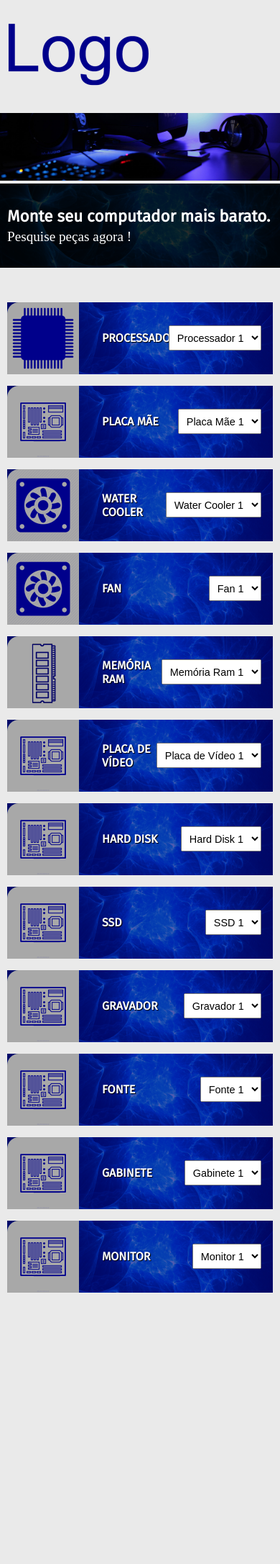
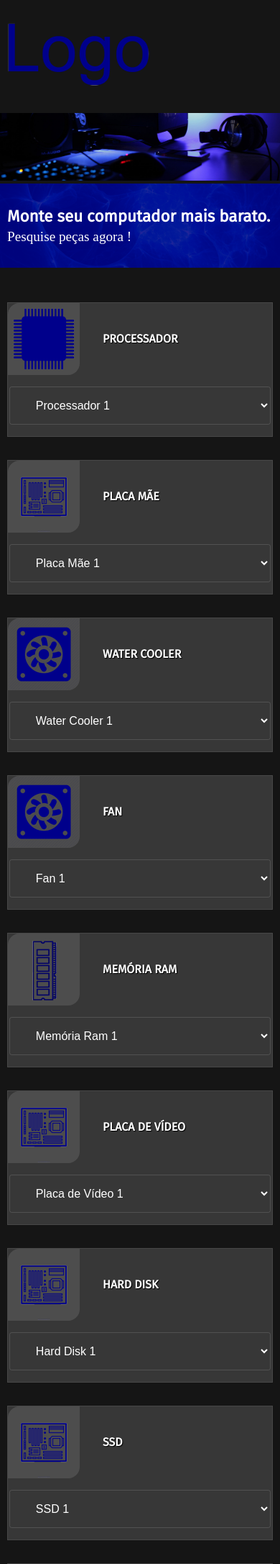
Before and after one commit to browndemon/sistemadepesquisa, a PHP site: page /template/index.php in a window 390 px wide. Shown: the top 2173 px of the page at 72% size. Before the commit the page ends 1796 px from the top, so only its background shows below. Run offline with PHP 8.4, Linux system fonts and the light colour scheme.

Commit message:
Front-end

```diff
--- a/template/assets/css/reset.css
+++ b/template/assets/css/reset.css
@@ -15,7 +15,7 @@ img {
 
 
 body {
-    background: #eaeaea;
+    background: #151515;
     font-size: 16px;
 }
 
--- a/template/assets/css/style.css
+++ b/template/assets/css/style.css
@@ -24,7 +24,7 @@ header {
 }
 
 .bgimgmp {
-    background: rgba(0, 0, 0, 0.82);
+    background: rgba(0, 0, 139, 0.85);
 }
 
 .bgmpc {
@@ -50,17 +50,16 @@ h2 {
 }
 
 .bgcomp {
-    background: url(../img/monte-pc-agora/bg.jpg) no-repeat center;
     background-size: cover;
     width: 100%;
 }
 
 .bgcompcor {
-    background: rgba(0, 0, 139, 0.62);
     display: flex;
     justify-content: space-between;
     align-items: center;
     padding-right: 1em;
+    background: rgba(65, 65, 65, 0.78);
 }
 
 .divcomp {
@@ -68,7 +67,7 @@ h2 {
     transition: all 1s;
     -moz-transition: all 1s;
     -webkit-transition: all 1s;
-    border-bottom-right-radius: 1em;
+    border: .5px solid rgba(255, 255, 255, 0.21);
 }
 
 .divcomp:hover {
@@ -77,9 +76,23 @@ h2 {
 
 
 .divcomp select {
-    max-height: 50px;
-    padding: .5em;
+    max-height: 70px;
+    padding: 1em 2em;
     font-size: 1.1em;
+    background: rgba(0, 0, 0, 0);
+    color: white;
+    border: .5px solid rgba(255, 255, 255, 0.13);
+    cursor: pointer;
+    min-width: 225px;
+    border-radius: .2em;
+}
+
+.divcomp select:hover {
+    border: .5px solid rgb(255, 255, 255);
+}
+
+option {
+    color: black;
 }
 
 .imagem-nome {
@@ -90,8 +103,9 @@ h2 {
 .imagem-nome img {
     width: 100px;
     height: 100px;
-    background: rgb(168, 168, 168);
+    background: rgba(162, 162, 162, 0.21);
     border-top-left-radius: 1em;
+    border-bottom-right-radius: 1em;
 }
 
 h3 {
@@ -102,6 +116,12 @@ h3 {
     font-weight: bold;
 }
 
+
+
+/* DESKTOP */
+@media screen and (min-width: 768px) {
+
+}
 
 
 /* MOBILE */
@@ -118,7 +138,27 @@ h3 {
         font-size: 1em;
     }
 
+    .bgcompcor {
+        flex-direction: column;
+        justify-content: space-between;
+    }
+
+    .imagem-nome {
+        width: 100%;
+    }
+
+    .divcomp {
+        margin-bottom: 2em;
+    }
+
     .divcomp select {
-        font-size: .9em;
+        width: 99%;
+        margin-top: 1em;
+        margin-bottom: 1em;
+        font-size: 1em;
+    }
+
+    .bgcompcor {
+        padding-right: 0;
     }
 }
```
